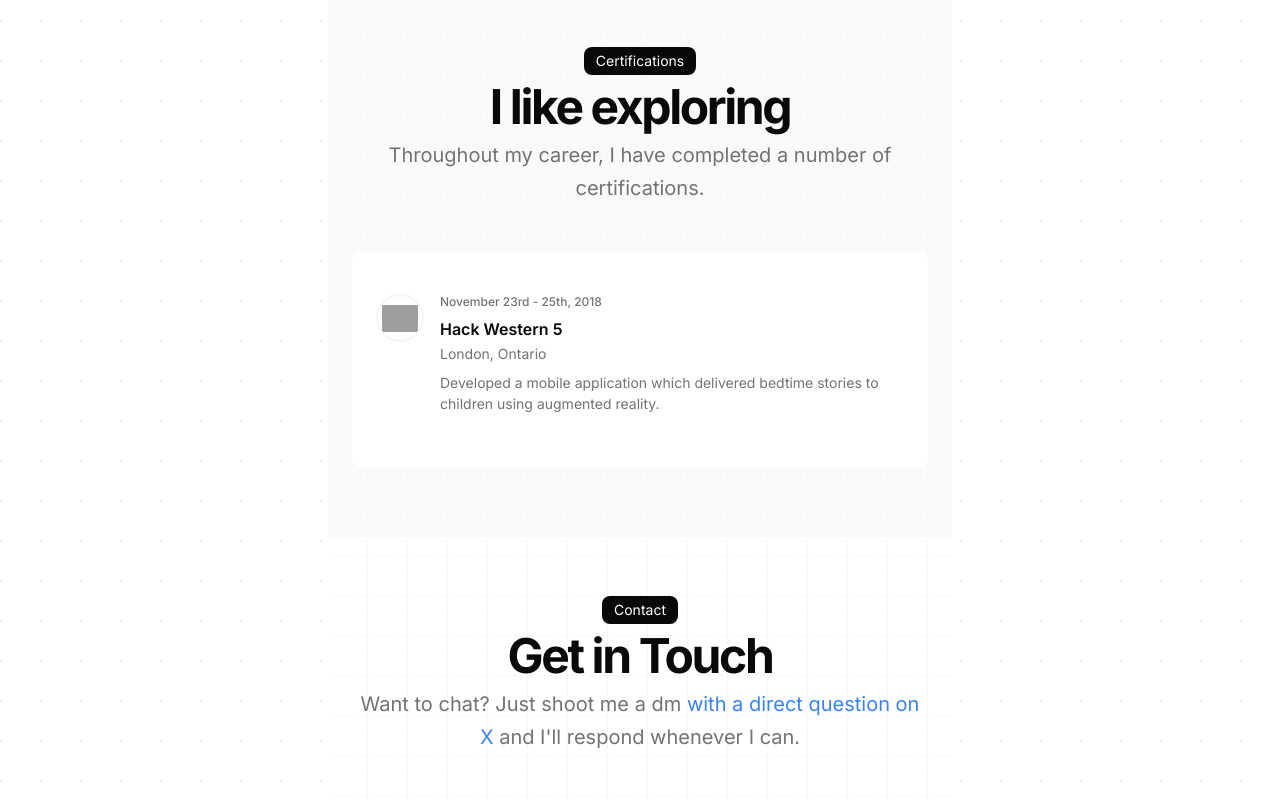
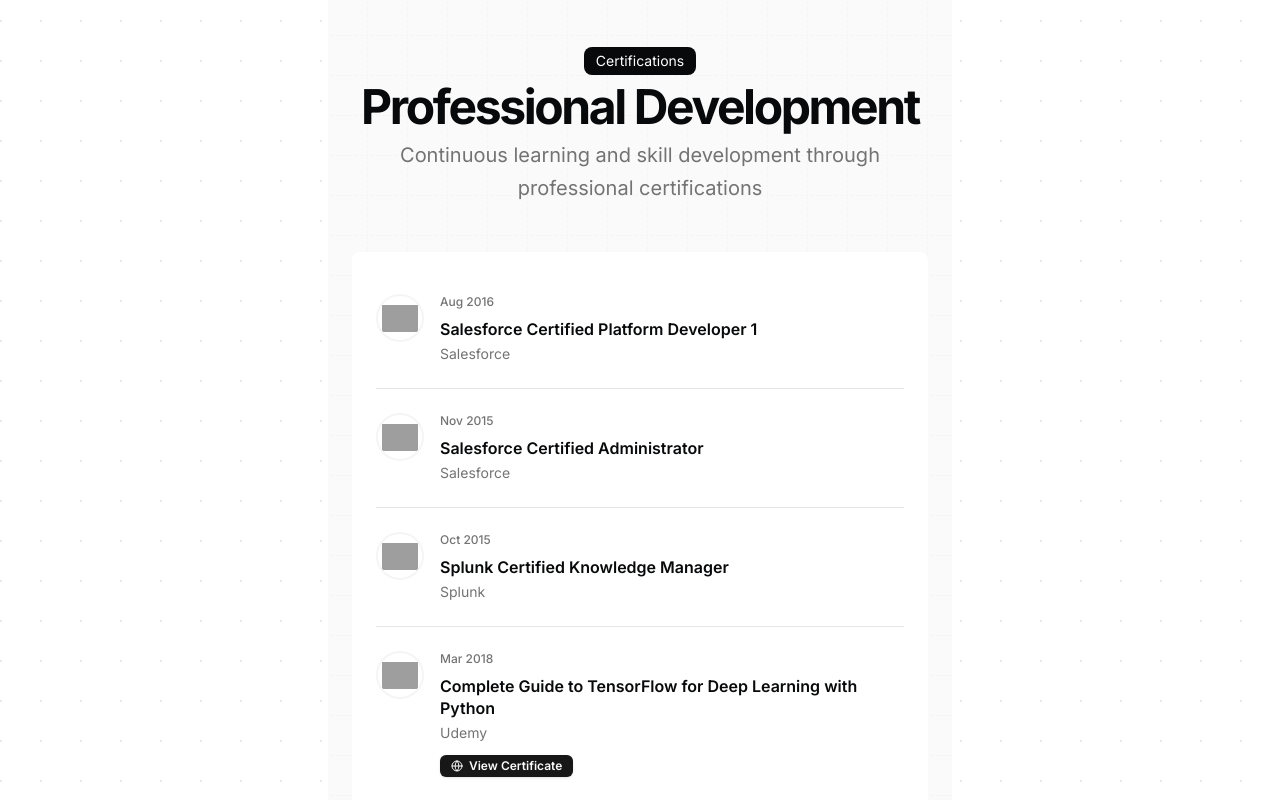
Before and after one commit to adhishthite/adhish-next-portfolio, a Next.js app: page / in a window 1280 px wide. Shown: the part 4220-5020 px from the top of the page. Built offline with nearby package versions, Linux system fonts and the light colour scheme; grey boxes are pictures that could not be loaded.

Commit message:
certifications

```diff
--- a/src/app/page.tsx
+++ b/src/app/page.tsx
@@ -1,8 +1,8 @@
-import { HackathonCard } from "@/components/hackathon-card";
 import BlurFade from "@/components/magicui/blur-fade";
 import BlurFadeText from "@/components/magicui/blur-fade-text";
 import { ProjectCard } from "@/components/project-card";
 import { ResumeCard } from "@/components/resume-card";
+import { CertificateCard } from "@/components/certificate-card";
 import { Avatar, AvatarFallback, AvatarImage } from "@/components/ui/avatar";
 import { Badge } from "@/components/ui/badge";
 import { ScrollArea } from "@/components/ui/scroll-area";
@@ -186,7 +186,7 @@
       </section>
 
       {/* Certifications Section */}
-      <section id="hackathons" className="py-16 bg-muted/50">
+      <section id="certifications" className="py-16 bg-muted/50">
         <div className="mx-auto w-full max-w-5xl px-6 space-y-12">
           <BlurFade delay={BLUR_FADE_DELAY * 13}>
             <div className="flex flex-col items-center justify-center space-y-4 text-center">
@@ -195,11 +195,10 @@
                   Certifications
                 </div>
                 <h2 className="text-3xl font-bold tracking-tighter sm:text-5xl">
-                  I like exploring
+                  Professional Development
                 </h2>
                 <p className="text-muted-foreground md:text-xl/relaxed lg:text-base/relaxed xl:text-xl/relaxed">
-                  Throughout my career, I have completed a number of
-                  certifications.
+                  Continuous learning and skill development through professional certifications
                 </p>
               </div>
             </div>
@@ -207,18 +206,16 @@
           <BlurFade delay={BLUR_FADE_DELAY * 14}>
             <Card className="p-6">
               <ul className="divide-y divide-border">
-                {DATA.hackathons.map((project, id) => (
+                {DATA.certificates.map((cert, id) => (
                   <BlurFade
-                    key={project.title + project.dates}
+                    key={cert.name + cert.date}
                     delay={BLUR_FADE_DELAY * 15 + id * 0.05}
                   >
-                    <HackathonCard
-                      title={project.title}
-                      description={project.description}
-                      location={project.location}
-                      dates={project.dates}
-                      image={project.image}
-                      links={project.links}
+                    <CertificateCard
+                      name={cert.name}
+                      issuer={cert.issuer}
+                      date={cert.date}
+                      url={cert.url}
                     />
                   </BlurFade>
                 ))}
@@ -231,7 +228,7 @@
       {/* Contact Section */}
       <section id="contact" className="py-16">
         <div className="mx-auto w-full max-w-5xl px-6 space-y-12">
-          <BlurFade delay={BLUR_FADE_DELAY * 16}>
+          <BlurFade delay={BLUR_FADE_DELAY * 19}>
             <div className="flex flex-col items-center justify-center space-y-4 text-center">
               <div className="space-y-2">
                 <div className="inline-block rounded-lg bg-foreground text-background px-3 py-1 text-sm">
--- /dev/null
+++ b/src/components/certificate-card.tsx
@@ -0,0 +1,53 @@
+import { Avatar, AvatarFallback, AvatarImage } from "@/components/ui/avatar";
+import { Badge } from "@/components/ui/badge";
+import Link from "next/link";
+import { Icons } from "./icons";
+
+interface Props {
+  name: string;
+  issuer: string;
+  date: string;
+  url?: string;
+}
+
+export function CertificateCard({
+  name,
+  issuer,
+  date,
+  url,
+}: Props) {
+  return (
+    <li className="relative ml-16 py-6 group">
+      <div className="absolute -left-16 top-6 flex items-center justify-center">
+        <Avatar className="size-12 border-2 border-muted">
+          <AvatarImage src={`/${issuer.toLowerCase()}.svg`} alt={issuer} className="object-contain p-1" />
+          <AvatarFallback>{issuer[0]}</AvatarFallback>
+        </Avatar>
+      </div>
+      <div className="flex flex-col space-y-2">
+        <time className="text-xs font-medium text-muted-foreground">{date}</time>
+        <div className="space-y-1">
+          <h2 className="text-base font-semibold leading-snug">{name}</h2>
+          <p className="text-sm text-muted-foreground">{issuer}</p>
+        </div>
+        {url && (
+          <div className="flex flex-wrap items-center gap-2 pt-1">
+            <Link
+              href={url}
+              target="_blank"
+              rel="noopener noreferrer"
+            >
+              <Badge
+                title="View Certificate"
+                className="flex items-center gap-1.5 transition-colors"
+              >
+                <Icons.globe className="size-3" />
+                View Certificate
+              </Badge>
+            </Link>
+          </div>
+        )}
+      </div>
+    </li>
+  );
+}
--- a/src/components/hackathon-card.tsx
+++ /dev/null
@@ -1,73 +0,0 @@
-import { Avatar, AvatarFallback, AvatarImage } from "@/components/ui/avatar";
-import { Badge } from "@/components/ui/badge";
-import Link from "next/link";
-
-interface Props {
-  title: string;
-  description: string;
-  dates: string;
-  location: string;
-  image?: string;
-  links?: readonly {
-    icon: React.ReactNode;
-    title: string;
-    href: string;
-  }[];
-}
-
-export function HackathonCard({
-  title,
-  description,
-  dates,
-  location,
-  image,
-  links,
-}: Props) {
-  return (
-    <li className="relative ml-16 py-6 group">
-      <div className="absolute -left-16 top-6 flex items-center justify-center">
-        <Avatar className="size-12 border-2 border-muted">
-          <AvatarImage src={image} alt={title} className="object-contain p-1" />
-          <AvatarFallback>{title[0]}</AvatarFallback>
-        </Avatar>
-      </div>
-      <div className="flex flex-col space-y-2">
-        {dates && (
-          <time className="text-xs font-medium text-muted-foreground">{dates}</time>
-        )}
-        <div className="space-y-1">
-          <h2 className="text-base font-semibold leading-snug">{title}</h2>
-          {location && (
-            <p className="text-sm text-muted-foreground">{location}</p>
-          )}
-        </div>
-        {description && (
-          <p className="prose dark:prose-invert text-sm text-muted-foreground leading-normal">
-            {description}
-          </p>
-        )}
-        {links && links.length > 0 && (
-          <div className="flex flex-wrap items-center gap-2 pt-1">
-            {links?.map((link, idx) => (
-              <Link
-                href={link.href}
-                key={idx}
-                target="_blank"
-                rel="noopener noreferrer"
-              >
-                <Badge
-                  key={idx}
-                  title={link.title}
-                  className="flex items-center gap-1.5 transition-colors"
-                >
-                  {link.icon}
-                  {link.title}
-                </Badge>
-              </Link>
-            ))}
-          </div>
-        )}
-      </div>
-    </li>
-  );
-}
--- a/src/data/resume.tsx
+++ b/src/data/resume.tsx
@@ -244,6 +244,56 @@
       end: "2014",
     },
   ],
+  certificates: [
+    {
+      name: "Salesforce Certified Platform Developer 1",
+      issuer: "Salesforce",
+      date: "Aug 2016",
+      url: undefined,
+    },
+    {
+      name: "Salesforce Certified Administrator",
+      issuer: "Salesforce",
+      date: "Nov 2015",
+      url: undefined,
+    },
+    {
+      name: "Splunk Certified Knowledge Manager",
+      issuer: "Splunk",
+      date: "Oct 2015",
+      url: undefined,
+    },
+    {
+      name: "Complete Guide to TensorFlow for Deep Learning with Python",
+      issuer: "Udemy",
+      date: "Mar 2018",
+      url: "https://www.udemy.com/certificate/UC-0K0WASCO/",
+    },
+    {
+      name: "Ensemble Machine Learning in Python: Random Forest, AdaBoost",
+      issuer: "Udemy",
+      date: "Mar 2018",
+      url: "https://www.udemy.com/certificate/UC-T239CF7J/",
+    },
+    {
+      name: "Deep Learning Prerequisites: The Numpy Stack in Python",
+      issuer: "Udemy",
+      date: "Feb 2018",
+      url: "https://www.udemy.com/certificate/UC-4LTPZ28A/",
+    },
+    {
+      name: "Google Analytics for Beginners",
+      issuer: "Google",
+      date: "Feb 2018",
+      url: undefined,
+    },
+    {
+      name: "Salesforce DEV 502 (Integrating with Force.com)",
+      issuer: "Salesforce",
+      date: "Aug 2016",
+      url: undefined,
+    },
+  ] as const,
   projects: [
     {
       title: "Chat Collect",
```
